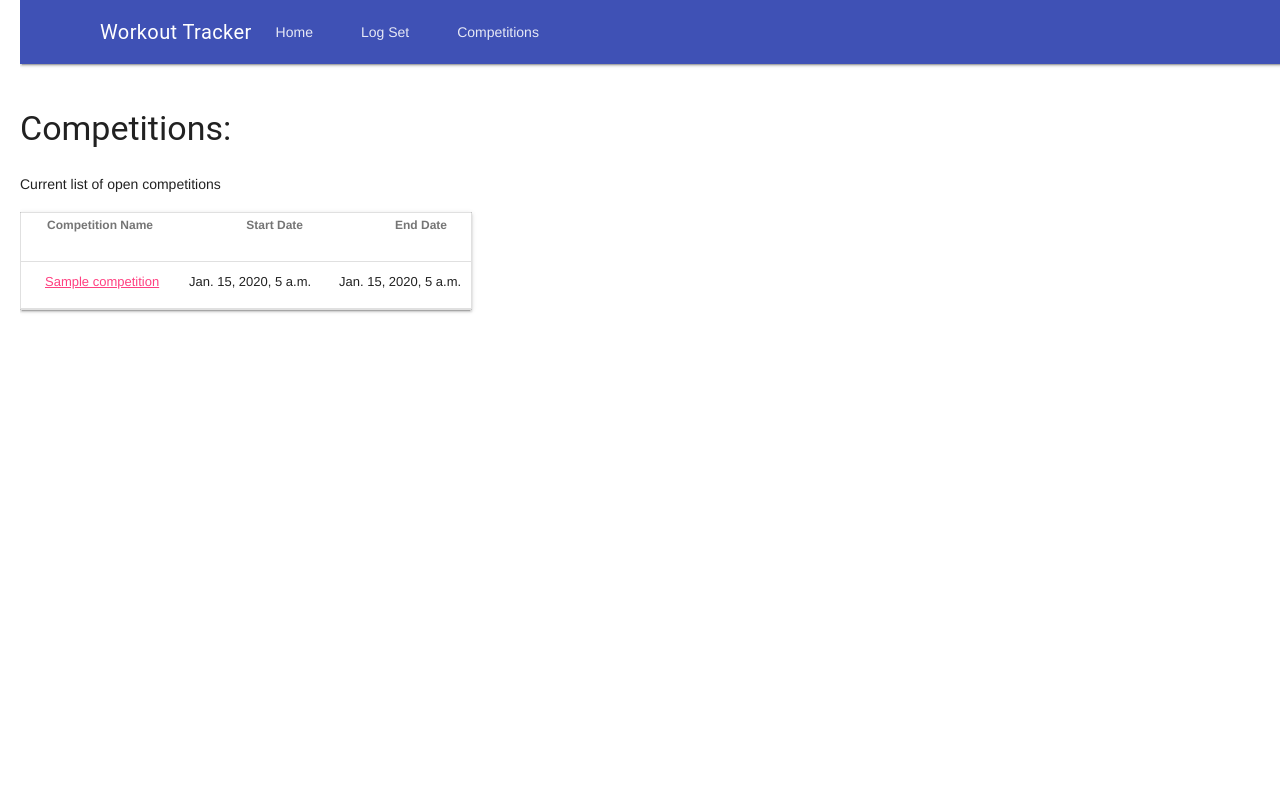
After one commit to cgeorgiades27/puc, a Django app: page /competition_list in a window 1280 px wide. The commit adds this page. Run offline with Django 3.2, Linux system fonts and the light colour scheme; tables that the repository leaves empty hold one stand-in row (values such as "Sample post").

Commit message:
Added competitions to the mix!

```diff
--- a/tracker/admin.py
+++ b/tracker/admin.py
@@ -1,7 +1,9 @@
 from django.contrib import admin
-from .models import Entry, Workouts
+from .models import Entry, Workouts, Competition, CompEntry
 #from .models import UserProfile
 
 admin.site.register(Entry)
 admin.site.register(Workouts)
+admin.site.register(Competition)
+admin.site.register(CompEntry)
 #admin.site.register(UserProfile)
--- a/tracker/forms.py
+++ b/tracker/forms.py
@@ -5,7 +5,7 @@ from .models import Entry, Workouts
 class EntryForm(forms.ModelForm):
     class Meta:
         model = Entry
-        fields = ('user', 'date_completed', 'workout_title', 'sets', 'reps',)
+        fields = ('user', 'date_completed', 'workout_title', 'sets', 'reps', 'weight', 'compName')
 """
 class ProfileSettings(forms.ModelForm):
     class Meta:
--- a/tracker/models.py
+++ b/tracker/models.py
@@ -10,13 +10,37 @@ class Workouts(models.Model):
     def __str__(self):
         return self.workout_title
 
+"""
+class UserProfile(models.Model):
+    user = models.OneToOneField(User, related_name='profile', on_delete=models.CASCADE)
+    pic_url = models.CharField(max_length=300, default="https://i.ytimg.com/vi/TONW3GOKrUY/hqdefault.jpg")
+"""
+
+class Competition(models.Model):
+    compName = models.CharField(max_length=100)
+    startDate = models.DateTimeField(default = timezone.now)
+    endDate = models.DateTimeField(blank = True, null = True)
+
+    def __str__(self):
+        return str(self.compName) + " " + str(self.id)
+
+class CompEntry(models.Model):
+    compName = models.ForeignKey(Competition, related_name = 'competition', on_delete=models.CASCADE)
+    workout_title = models.ForeignKey(Workouts, on_delete = models.CASCADE)
+    totalReps = models.IntegerField()
+
+    def __str__(self):
+        return str(self.compName) + " " + "entry: " + str(self.id)
+
 class Entry(models.Model):
     user = models.ForeignKey(User, related_name='entry', on_delete=models.CASCADE)
     reps = models.IntegerField()
     sets = models.IntegerField()
+    weight = models.IntegerField(blank = True, null = True)
     date_entered = models.DateTimeField(default = timezone.now)
     date_completed = models.DateTimeField(blank = True, null = True, default = timezone.now)
     workout_title = models.ForeignKey(Workouts, related_name='workouts', on_delete=models.CASCADE, null = True)
+    compName = models.ForeignKey(Competition, blank = True, null = True, on_delete=models.CASCADE)
 
     def publish(self):
         self.date_entered = timezone.now()
@@ -28,8 +52,3 @@ class Entry(models.Model):
 
     def __str__(self):
         return "Entry: " +  str(self.id) + " - " + str(self.user) + "date: " + str(self.date_completed)
-"""
-class UserProfile(models.Model):
-    user = models.OneToOneField(User, related_name='profile', on_delete=models.CASCADE)
-    pic_url = models.CharField(max_length=300, default="https://i.ytimg.com/vi/TONW3GOKrUY/hqdefault.jpg")
-"""
--- a/tracker/templates/tracker/base.html
+++ b/tracker/templates/tracker/base.html
@@ -13,7 +13,7 @@
       <nav class="mdl-navigation">
         <a class="mdl-navigation__link" href="{% url 'workout_log' %}">Home</a>
         <a class="mdl-navigation__link" href="{% url 'log_new' %}">Log Set</a>
-        <a class="mdl-navigation__link" href="{% url 'competition' %}">Competition</a>
+        <a class="mdl-navigation__link" href="{% url 'competition_list' %}">Competitions</a>
       </nav>
     </div>
   </header>
@@ -22,7 +22,7 @@
     <nav class="mdl-navigation">
       <a class="mdl-navigation__link" href="{% url 'workout_log' %}">Home</a>
       <a class="mdl-navigation__link" href="{% url 'log_new' %}">Log Set</a>
-      <a class="mdl-navigation__link" href="{% url 'competition' %}">Competition</a>
+      <a class="mdl-navigation__link" href="{% url 'competition_list' %}">Competitions</a>
     </nav>
   </div>
   <main class="mdl-layout__content">
--- /dev/null
+++ b/tracker/templates/tracker/competition_list.html
@@ -0,0 +1,22 @@
+{% extends 'tracker/base.html' %}
+{% block content %}
+<br>
+<h3>Competitions:</h3>
+<p>Current list of open competitions</p>
+<div>
+    <table class="mdl-data-table mdl-js-data-table mdl-shadow--2dp">
+        <tr>
+            <th>Competition Name</th>
+            <th>Start Date</th>
+            <th>End Date</th>
+        </tr>
+        {% for x in competitions %}
+        <tr>
+            <td><a href="{% url 'comp_entry' compName_id=x.pk %}">{{ x.compName }}</a></td>
+            <td>{{ x.startDate }}</td>
+            <td>{{ x.endDate }}</td>
+        </tr>
+        {% endfor %}
+    </table>
+    {% endblock %}
+</div>
--- a/tracker/urls.py
+++ b/tracker/urls.py
@@ -7,6 +7,8 @@ urlpatterns = [
     path('log/new/', views.log_new, name = 'log_new'),
     path('user_id/<int:user_id>', views.user_logs, name = 'user_logs'),
     path('competition', views.competition, name = 'competition'),
+    path('competition_list', views.competition_list, name = 'competition_list'),
+    path('comp_entry/<int:compName_id>', views.comp_entry, name = 'comp_entry')
     #path('<int:user_id>/<int:workout_title')
     #path('url/new/', views.user_settings, name = 'user_settings'),
 ]
--- a/tracker/views.py
+++ b/tracker/views.py
@@ -3,7 +3,7 @@ from django.http import HttpResponseRedirect
 from django.utils import timezone
 import datetime
 from datetime import date, timedelta
-from .models import Entry, Workouts
+from .models import Entry, Workouts, Competition, CompEntry
 from django.contrib.auth.models import User
 from django.db.models import Count, Sum, F, IntegerField, Min
 from .forms import EntryForm #,ProfileSettings
@@ -70,6 +70,17 @@ def log_new(request):
     else:
         form = EntryForm()
     return render(request, 'tracker/log_new.html', {'form': form})
+
+def competition_list(request):
+    competitions = Competition.objects.all().order_by('-compName')
+    return render(request, 'tracker/competition_list.html', { 'competitions' : competitions} )
+
+def comp_entry(request, compName_id):
+    compEntries = CompEntry.objects.filter(compName_id=compName_id)
+    compName = compEntries.values('compName__compName').first()
+    return render(request, 'tracker/comp_entry.html', { 'compEntries' : compEntries, 'compName' : compName })
+
+
 """
 def user_settings(request):
     if request.method == "POST":
```
Also changed, not shown: mysite/settings.py (+5 -6 lines), tracker/templates/tracker/comp_entry.html (added, +20 -0 lines), tracker/migrations/0006_auto_20190107_2101.py (added), tracker/migrations/0007_auto_20190107_2104.py (added), 1 other file.
